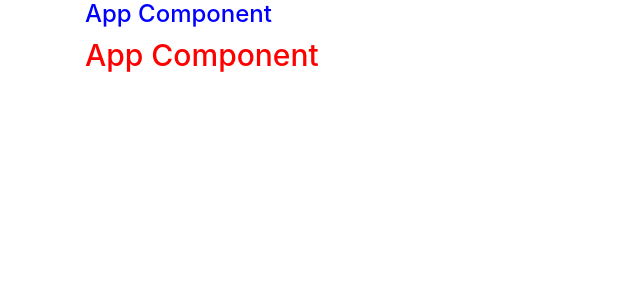
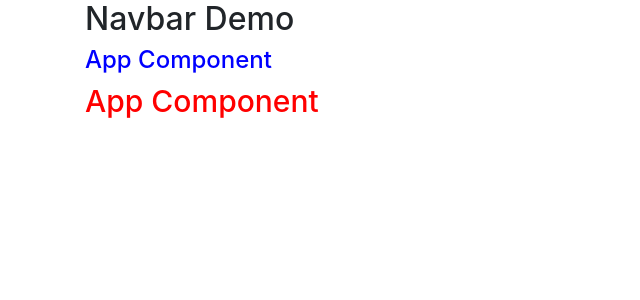
Before and after one commit to AhmetEminSaglik/React-Tutorial, a React (Create React App) app: page / in a window 1280 px wide. Shown: the top 300 px of the page, without its empty margins (0-640 px from the left). Built offline with nearby package versions, Linux system fonts and the light colour scheme.

Commit message:
Navbar is added. rfc

```diff
--- a/src/App.js
+++ b/src/App.js
@@ -1,9 +1,10 @@
 //import logo from './logo.svg';
 import "./App.css";
-
+import Navbar from "./component/Navbar";
 function App() {
   return (
     <div className="container">
+      <Navbar/>
       <h4 className="header"> App Component</h4>
       <h4 style={{ color: "red", fontSize: "30px" }}> App Component</h4>
     </div>
--- /dev/null
+++ b/src/component/Navbar.js
@@ -0,0 +1,13 @@
+//rfc
+import React from 'react'
+
+// export default function Navbar() {  or use the following code
+const Navbar = () => {
+  return (
+    <div>
+      <h2>Navbar Demo</h2>
+    </div>
+  )
+}
+
+export default Navbar;
```
